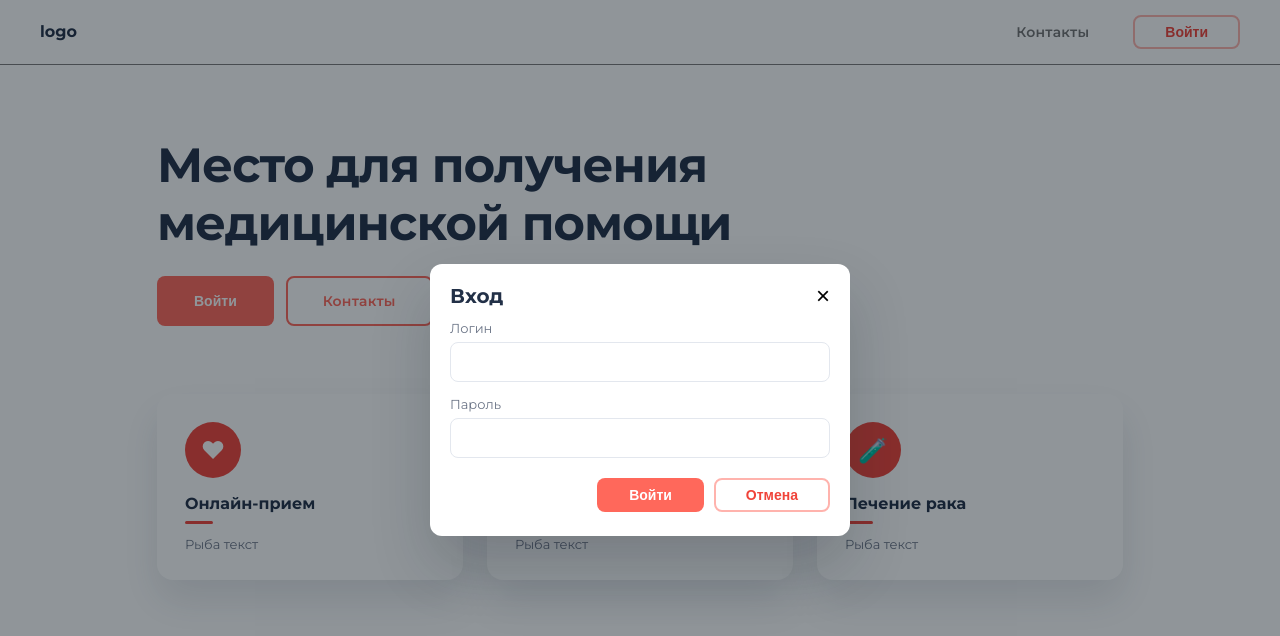
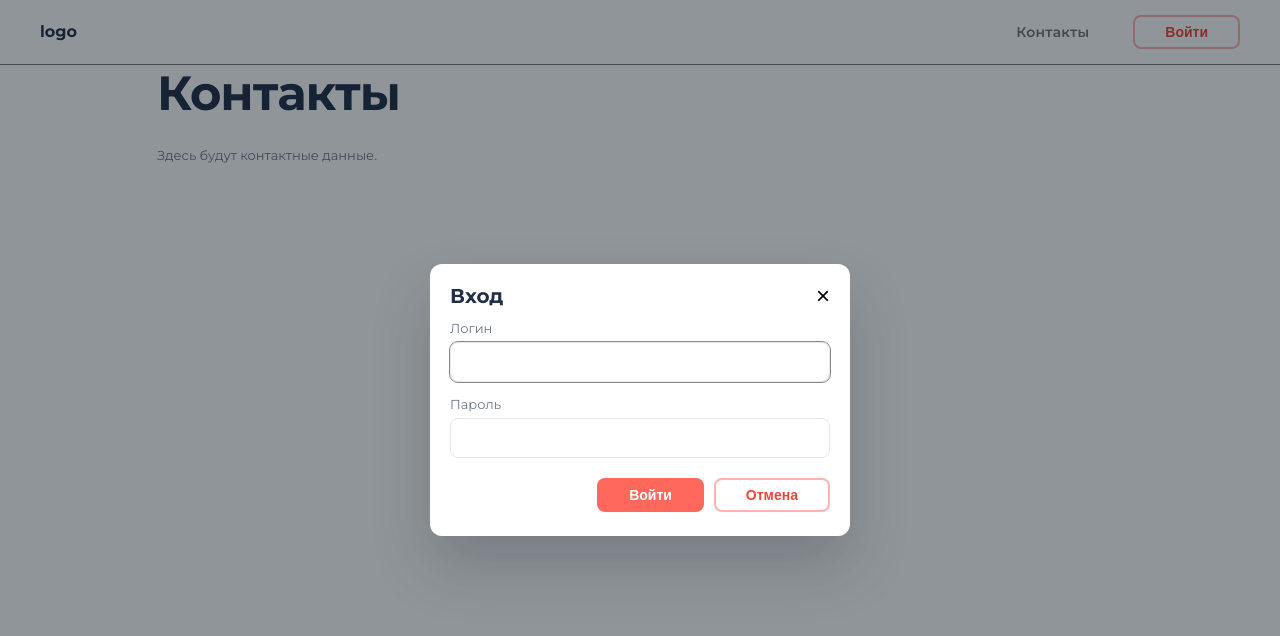
Before and after one commit to Neverbyy/aveds, a Vue app: page /contacts in a window 1280 px wide. Both pictures are taken after a click on the button "Войти". Shown: the top 636 px of the page. Built offline with nearby package versions, Linux system fonts and the light colour scheme.

Commit message:
added: page routing; user Authentification; decomposition components

```diff
--- a/public/users.json
+++ b/public/users.json
@@ -14,7 +14,7 @@
   {
     "id": 3,
     "login": "Sergey",
-    "password": "user1234",
+    "password": "Sergey1234",
     "name": "Сергей"
   }
 ]
--- a/src/App.vue
+++ b/src/App.vue
@@ -1,74 +1,51 @@
 <script setup lang="ts">
-import { ref } from 'vue'
+import { onMounted } from 'vue'
+import { useRouter } from 'vue-router'
 import AuthModal from './components/AuthModal.vue'
+import { useAuth } from './composables/useAuth'
 
-const isAuthModalOpen = ref<boolean>(false)
+const router = useRouter()
+const { isAuthModalOpen, authError, currentUser, openAuthModal, closeAuthModal, login, logoutAndGoHome, initializeFromStorage } = useAuth()
 
-const handleOpenAuthModal = () => {
-  isAuthModalOpen.value = true
+const handleAuthSubmit = async (payload: {
+  login: string;
+  password: string }) => {
+  const ok = await login(payload)
 
+  if (ok) router.push({
+    name: 'account'
+  })
 }
 
-const handleCloseAuthModal = () => {
-  isAuthModalOpen.value = false
-}
+onMounted(() => {
+  initializeFromStorage()
+})
 
-const handleAuthSubmit = (_payload: { login: string; password: string }) => {
-  isAuthModalOpen.value = false
-}
 </script>
 
 <template>
   <div>
     <header class="header" role="banner">
       <div class="container-header header__inner">
-        <a class="logo" href="#" aria-label="На главную" tabindex="0">logo</a>
+        <RouterLink class="logo" :to="{ name: 'home' }" aria-label="На главную" tabindex="0">logo</RouterLink>
         <nav class="actions" aria-label="Основная навигация">
-          <a class="btn btn--contacts" href="#contacts" aria-label="Контакты" tabindex="0">Контакты</a>
-          <button class="btn btn--outline" type="button" aria-label="Открыть форму входа" @click="handleOpenAuthModal" @keydown.enter.prevent="handleOpenAuthModal">Войти</button>
+          <RouterLink class="btn btn--contacts" :to="{ name: 'contacts' }" aria-label="Контакты" tabindex="0">Контакты</RouterLink>
+          <button
+            class="btn btn--outline"
+            type="button"
+            :aria-label="currentUser ? 'Выйти из аккаунта' : 'Открыть форму входа'"
+            @click="currentUser ? logoutAndGoHome(router) : openAuthModal()"
+            @keydown.enter.prevent="currentUser ? logoutAndGoHome(router) : openAuthModal()"
+          >{{ currentUser ? 'Выйти' : 'Войти' }}</button>
         </nav>
       </div>
     </header>
 
     <main>
-      <section class="hero" aria-labelledby="hero-title">
-        <div class="container">
-          <h1 id="hero-title" class="hero__title">Место для получения медицинской помощи</h1>
-          <div class="hero__actions">
-            <button class="btn btn--primary btn--primary-large" type="button" aria-label="Открыть форму входа" @click="handleOpenAuthModal" @keydown.enter.prevent="handleOpenAuthModal">Войти</button>
-            <a class="btn btn--contacts btn--contacts-large" href="#contacts" aria-label="Контакты" tabindex="0">Контакты</a>
-          </div>
-
-          <section class="services" aria-label="Услуги">
-            <div class="cards">
-              <article class="card" tabindex="0" aria-label="Онлайн-прием">
-                <div class="card__icon" aria-hidden="true">❤</div>
-                <h3 class="card__title">Онлайн-прием</h3>
-                <div class="card__divider" aria-hidden="true"></div>
-                <p class="card__text">Рыба текст</p>
-              </article>
-
-              <article class="card" tabindex="0" aria-label="Экстренный случай">
-                <div class="card__icon" aria-hidden="true">⚕</div>
-                <h3 class="card__title">Экстренный Случай</h3>
-                <div class="card__divider" aria-hidden="true"></div>
-                <p class="card__text">Рыба текст</p>
-              </article>
-
-              <article class="card" tabindex="0" aria-label="Лечение рака">
-                <div class="card__icon" aria-hidden="true">🧪</div>
-                <h3 class="card__title">Лечение рака</h3>
-                <div class="card__divider" aria-hidden="true"></div>
-                <p class="card__text">Рыба текст</p>
-              </article>
-            </div>
-      </section>
-        </div>
-      </section>
-
+      <RouterView />
     </main>
 
-    <AuthModal :open="isAuthModalOpen" @close="handleCloseAuthModal" @submit="handleAuthSubmit" />
+    <AuthModal :open="isAuthModalOpen" :error-message="authError" @close="closeAuthModal" @submit="handleAuthSubmit" />
   </div>
 </template>
 
--- /dev/null
+++ b/src/composables/useAuth.ts
@@ -0,0 +1,87 @@
+import { ref, computed, type Ref } from 'vue'
+import type { Router } from 'vue-router'
+
+export type AuthUser = {
+  login: string;
+  name: string
+}
+
+const isAuthModalOpen = ref<boolean>(false)
+const authError = ref<string>('')
+const currentUser = ref<AuthUser | null>(null)
+const isLoggedIn = computed<boolean>(() => !!currentUser.value)
+
+export const useAuth = () => {
+  const openAuthModal = (): void => {
+    authError.value = ''
+    isAuthModalOpen.value = true
+  }
+
+  const closeAuthModal = (): void => {
+    isAuthModalOpen.value = false
+  }
+
+  const initializeFromStorage = (): void => {
+    const raw = localStorage.getItem('currentUser')
+    currentUser.value = raw ? (JSON.parse(raw) as AuthUser) : null
+  }
+
+  const login = async (payload: { login: string; password: string }): Promise<boolean> => {
+    try {
+      const res = await fetch('/users.json')
+
+      const users = (await res.json()) as Array<{
+        login: string;
+        password: string;
+        name: string
+      }>
+
+      const found = users.find(
+        (u) => u.login === payload.login &&
+        u.password === payload.password,
+      )
+      if (!found) {
+        authError.value = 'Неверный логин или пароль'
+        return false
+      }
+      const user: AuthUser = {
+        login: found.login,
+        name: found.name
+      }
+
+      localStorage.setItem('currentUser', JSON.stringify(user))
+      currentUser.value = user
+      authError.value = ''
+      isAuthModalOpen.value = false
+      return true
+    } catch (e) {
+      console.error(e)
+      authError.value = 'Не удалось проверить пользователя'
+      return false
+    }
+  }
+
+  const logout = (): void => {
+    localStorage.removeItem('currentUser')
+    currentUser.value = null
+  }
+
+  const logoutAndGoHome = (router: Router): void => {
+    logout()
+    alert('Вы вышли из аккаунта')
+    router.push({ name: 'home' })
+  }
+
+  return {
+    isAuthModalOpen: isAuthModalOpen as Ref<boolean>,
+    authError: authError as Ref<string>,
+    currentUser: currentUser as Ref<AuthUser | null>,
+    isLoggedIn,
+    openAuthModal,
+    closeAuthModal,
+    login,
+    logout,
+    logoutAndGoHome,
+    initializeFromStorage,
+  }
+}
--- a/src/main.ts
+++ b/src/main.ts
@@ -1,5 +1,8 @@
 import { createApp } from 'vue'
 import './style.css'
 import App from './App.vue'
+import router from './router'
 
-createApp(App).mount('#app')
+const app = createApp(App)
+app.use(router)
+app.mount('#app')
--- /dev/null
+++ b/src/pages/AccountPage.vue
@@ -0,0 +1,28 @@
+<script setup lang="ts">
+import { computed } from 'vue'
+import { useRouter } from 'vue-router'
+import { useAuth } from '../composables/useAuth'
+
+const router = useRouter()
+const { currentUser, logoutAndGoHome } = useAuth()
+
+const handleLogout = () => logoutAndGoHome(router)
+
+const userName = computed(() => currentUser.value?.name || 'Гость')
+</script>
+
+<template>
+  <section class="hero container" aria-label="Личный кабинет">
+    <h1 class="hero__title">Привет, {{ userName }}</h1>
+    <div class="hero__actions">
+      <button class="btn btn--primary" type="button" @click="handleLogout">Выйти из аккаунта</button>
+      <RouterLink
+        class="btn btn--outline"
+        :to="{ name: 'contacts' }"
+        type="button"
+        aria-label="Контакты">
+        Перейти в контакты
+      </RouterLink>
+    </div>
+  </section>
+</template>
--- /dev/null
+++ b/src/pages/ContactsPage.vue
@@ -0,0 +1,9 @@
+<script setup lang="ts">
+</script>
+
+<template>
+  <section class="container" aria-label="Контакты">
+    <h1 class="hero__title">Контакты</h1>
+    <p class="card__text">Здесь будут контактные данные.</p>
+  </section>
+</template>
--- /dev/null
+++ b/src/pages/HomePage.vue
@@ -0,0 +1,55 @@
+<script setup lang="ts">
+import { useAuth } from '../composables/useAuth'
+
+const { isLoggedIn, openAuthModal, logoutAndGoHome } = useAuth()
+</script>
+
+<template>
+  <section class="hero" aria-labelledby="hero-title">
+    <div class="container">
+      <h1 id="hero-title" class="hero__title">Место для получения медицинской помощи</h1>
+      <div class="hero__actions">
+        <button
+          class="btn btn--primary btn--primary-large"
+          type="button"
+          :aria-label="isLoggedIn ? 'Выйти из аккаунта' : 'Открыть форму входа'"
+          @click="isLoggedIn ? logoutAndGoHome($router) : openAuthModal()"
+          @keydown.enter.prevent="isLoggedIn ? logoutAndGoHome($router) : openAuthModal()"
+        >{{ isLoggedIn ? 'Выйти' : 'Войти' }}</button>
+
+        <RouterLink
+            class="btn btn--contacts btn--contacts-large"
+            :to="{ name: 'contacts' }"
+            aria-label="Контакты"
+            tabindex="0"
+          >Контакты
+        </RouterLink>
+      </div>
+
+      <section class="services" aria-label="Услуги">
+        <div class="cards">
+          <article class="card" tabindex="0" aria-label="Онлайн-прием">
+            <div class="card__icon" aria-hidden="true">❤</div>
+            <h3 class="card__title">Онлайн-прием</h3>
+            <div class="card__divider" aria-hidden="true"></div>
+            <p class="card__text">Рыба текст</p>
+          </article>
+
+          <article class="card" tabindex="0" aria-label="Экстренный случай">
+            <div class="card__icon" aria-hidden="true">⚕</div>
+            <h3 class="card__title">Экстренный Случай</h3>
+            <div class="card__divider" aria-hidden="true"></div>
+            <p class="card__text">Рыба текст</p>
+          </article>
+
+          <article class="card" tabindex="0" aria-label="Лечение рака">
+            <div class="card__icon" aria-hidden="true">🧪</div>
+            <h3 class="card__title">Лечение рака</h3>
+            <div class="card__divider" aria-hidden="true"></div>
+            <p class="card__text">Рыба текст</p>
+          </article>
+        </div>
+      </section>
+    </div>
+  </section>
+</template>
--- /dev/null
+++ b/src/router/index.ts
@@ -0,0 +1,42 @@
+import {
+  createRouter,
+  createWebHistory,
+  type RouteRecordRaw,
+  type RouteLocationNormalized
+} from 'vue-router'
+
+const routes: RouteRecordRaw[] = [
+  {
+    path: '/',
+    name: 'home',
+    component: () => import('../pages/HomePage.vue'),
+  },
+  {
+    path: '/contacts',
+    name: 'contacts',
+    component: () => import('../pages/ContactsPage.vue'),
+  },
+  {
+    path: '/account',
+    name: 'account',
+    component: () => import('../pages/AccountPage.vue'),
+    meta: { requiresAuth: true },
+  }
+]
+
+const router = createRouter({
+  history: createWebHistory(import.meta.env.BASE_URL),
+  routes,
+})
+
+router.beforeEach((to: RouteLocationNormalized) => {
+  if (to.meta && (to.meta as any).requiresAuth) {
+    const currentUser = localStorage.getItem('currentUser')
+    if (!currentUser) {
+      return { name: 'home' }
+    }
+  }
+  return true
+})
+
+export default router
--- a/tsconfig.app.json
+++ b/tsconfig.app.json
@@ -2,8 +2,12 @@
   "extends": "@vue/tsconfig/tsconfig.dom.json",
   "compilerOptions": {
     "tsBuildInfoFile": "./node_modules/.tmp/tsconfig.app.tsbuildinfo",
+    "module": "ESNext",
+    "target": "ES2020",
+    "types": ["vite/client"],
+    "skipLibCheck": true,
+    "allowSyntheticDefaultImports": true,
 
-    /* Linting */
     "strict": true,
     "noUnusedLocals": true,
     "noUnusedParameters": true,
```
Also changed, not shown: package.json (+4 -3 lines), src/components/AuthModal.vue (+25 -2 lines), 1 other file (tests, documents, lock files or other folders).
